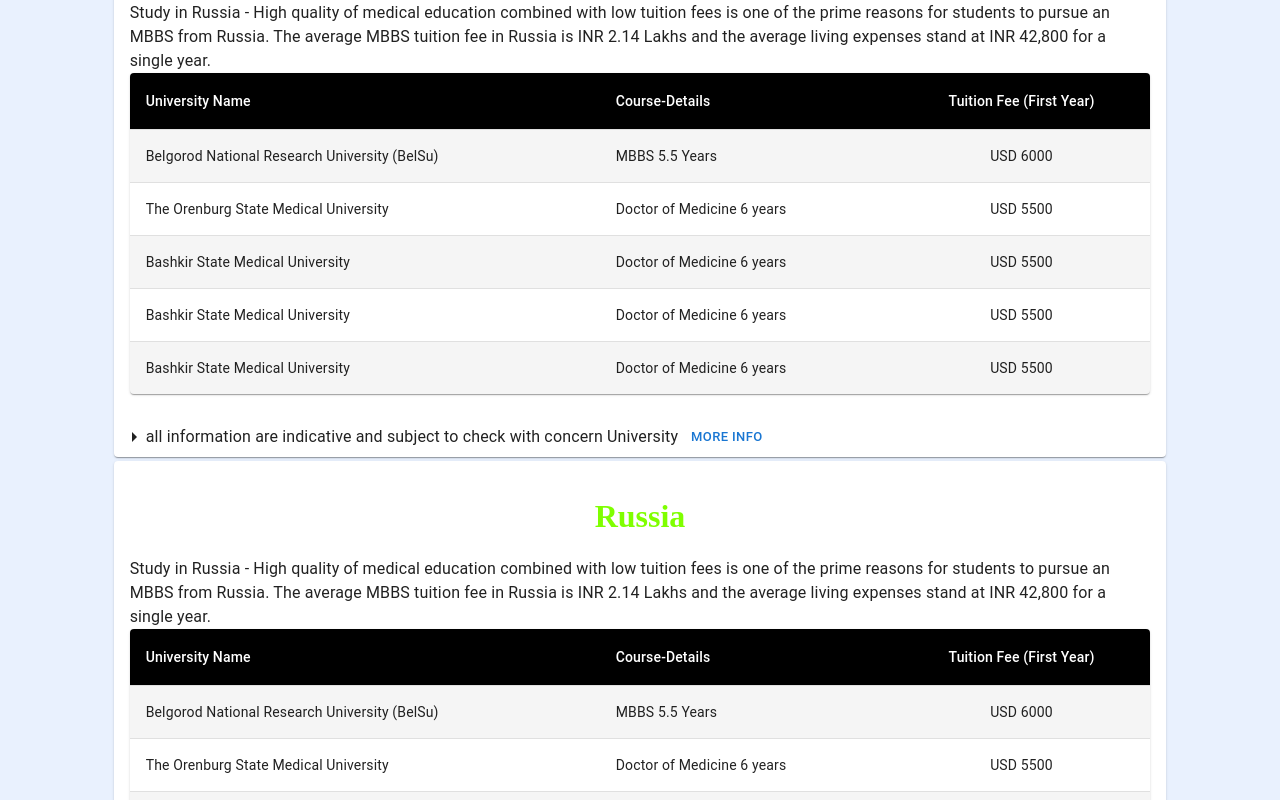
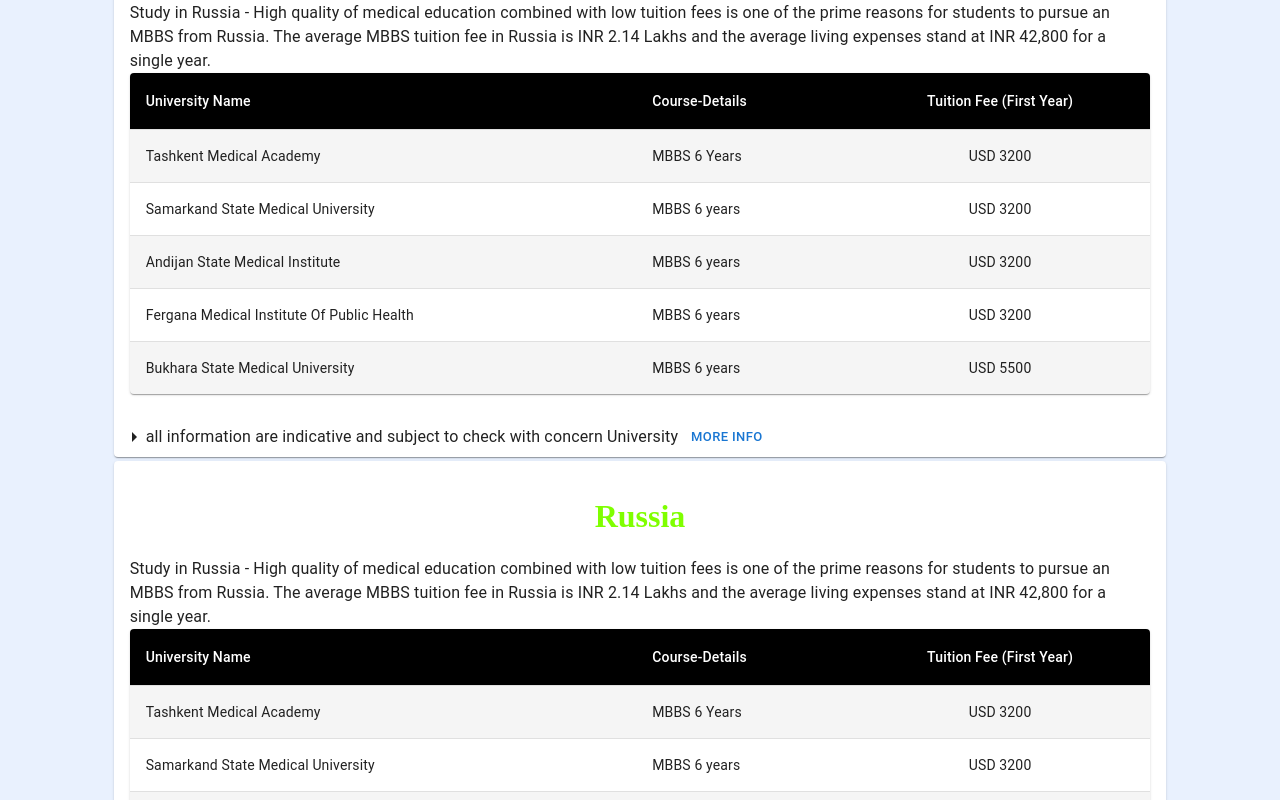
Before and after one commit to mohammad-shahid-uzb/Vite-React, a React (Vite) app: page / in a window 1280 px wide. Shown: the part 4540-5340 px from the top of the page. Built offline with nearby package versions, Linux system fonts and the light colour scheme.

Commit message:
mapping table

```diff
--- a/src/components/FeesCard.tsx
+++ b/src/components/FeesCard.tsx
@@ -6,7 +6,7 @@
 import ArrowRightIcon from "@mui/icons-material/ArrowRight";
 import Tables from "./Table";
 
-export default function FeesCard() {
+export default function FeesCard(props) {
   return (
     <Card sx={{ minWidth: 275 }}>
       <CardContent>
@@ -18,7 +18,7 @@
           Lakhs and the average living expenses stand at INR 42,800 for a single
           year.
         </Typography>
-        <Tables />
+        <Tables data={props} />
       </CardContent>
       <CardActions>
         <Typography>
--- a/src/components/Home.tsx
+++ b/src/components/Home.tsx
@@ -8,7 +8,27 @@
 import kazakflag from "../assets/kazak flag.png";
 import FeesCard from "./FeesCard";
 
+function createData(name: string, CourseDetails: string, Tuition: string) {
+  return { name, CourseDetails, Tuition };
+}
+
 const HomePage = () => {
+  const rows1 = [
+    createData("Tashkent Medical Academy", "MBBS 6 Years", "USD 3200"),
+    createData(
+      "Samarkand State Medical University",
+      "MBBS 6 years",
+      "USD 3200"
+    ),
+    createData("Andijan State Medical Institute", "MBBS 6 years", "USD 3200"),
+    createData(
+      "Fergana Medical Institute Of Public Health",
+      "MBBS 6 years",
+      "USD 3200"
+    ),
+    createData("Bukhara State Medical University", "MBBS 6 years", "USD 5500"),
+  ];
+
   return (
     <>
       <Grid
@@ -294,10 +314,10 @@
           </Paper>
         </GridItem>
         <GridItem area={"bottom1"} colStart={2} colEnd={12}>
-          <FeesCard />
+          <FeesCard data={rows1} />
         </GridItem>
         <GridItem area={"bottom2"} colStart={2} colEnd={12}>
-          <FeesCard />
+          <FeesCard data={rows1} />
         </GridItem>
       </Grid>
     </>
--- a/src/components/Table.tsx
+++ b/src/components/Table.tsx
@@ -27,39 +27,8 @@
   },
 }));
 
-function createData(name: string, CourseDetails: string, Tuition: string) {
-  return { name, CourseDetails, Tuition };
-}
-
-const rows = [
-  createData(
-    "Belgorod National Research University (BelSu)",
-    "MBBS 5.5 Years",
-    "USD 6000"
-  ),
-  createData(
-    "The Orenburg State Medical University",
-    "Doctor of Medicine 6 years",
-    "USD 5500"
-  ),
-  createData(
-    "Bashkir State Medical University",
-    "Doctor of Medicine 6 years",
-    "USD 5500"
-  ),
-  createData(
-    "Bashkir State Medical University",
-    "Doctor of Medicine 6 years",
-    "USD 5500"
-  ),
-  createData(
-    "Bashkir State Medical University",
-    "Doctor of Medicine 6 years",
-    "USD 5500"
-  ),
-];
-
-export default function Tables() {
+export default function Tables(props) {
+  const data = props.data.data;
   return (
     <TableContainer component={Paper}>
       <Table sx={{ minWidth: 700 }} aria-label="customized table">
@@ -73,7 +42,7 @@
           </TableRow>
         </TableHead>
         <TableBody>
-          {rows.map((row) => (
+          {data.map((row) => (
             <StyledTableRow key={row.name}>
               <StyledTableCell component="th" scope="row">
                 {row.name}
```
